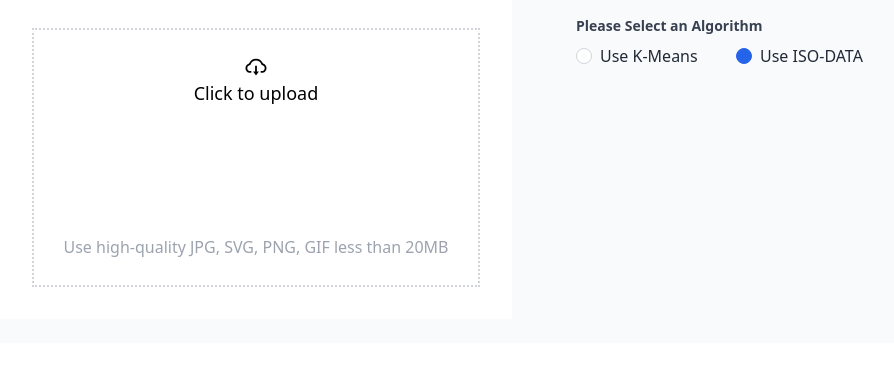
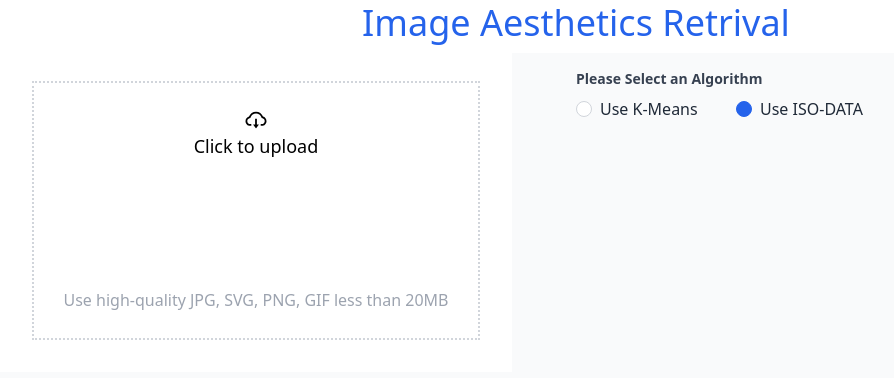
Before and after one commit to V5NEXT/ImageRetrival-Aesthetics, a React (Create React App) app in the folder frontend-image-retrival/: page / in a window 1280 px wide. Shown: the top 378 px of the page, without its empty margins (64-958 px from the left). Built offline with nearby package versions, Linux system fonts and the light colour scheme.

Commit message:
Intermediate Commit

```diff
--- a/frontend-image-retrival/src/App.js
+++ b/frontend-image-retrival/src/App.js
@@ -5,6 +5,9 @@ import Filters from './components/Filters.jsx';
 function App() {
   return (
     <>
+        <div>
+          <h2 className="font-medium leading-tight text-4xl mt-0 mb-2 text-blue-600 text-center">Image Aesthetics Retrival</h2>
+          </div>
         <div class="flex flex-row bg-gray-50">
           <div class="basis-1/2">
             <ImageUploader/>
```
